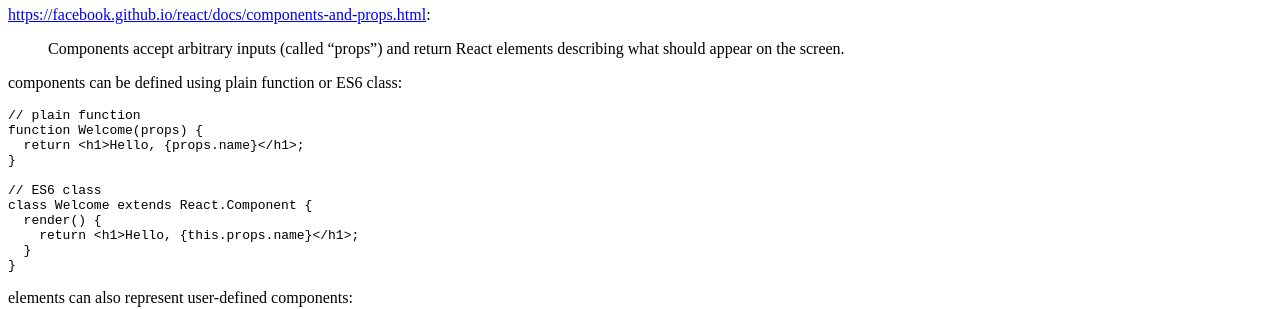
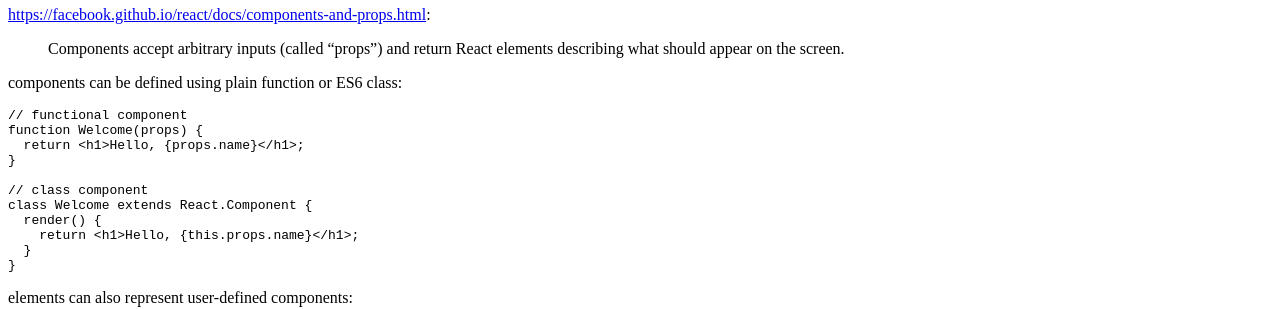
Before and after one commit to tap349/tap349.github.io, a Jekyll site: the page built from _posts/2017-05-29-react.md, in a window 1280 px wide. Shown: the part 342-651 px from the top of the page. Built offline with Jekyll 4.4.1, drawn with Linux system fonts in a browser that asks for light colours.

Commit message:
update 2017-05-29_10:35:17

````diff
--- a/_posts/2017-05-29-react.md
+++ b/_posts/2017-05-29-react.md
@@ -23,12 +23,12 @@ extracts from React's 'Quick Start'.
 components can be defined using plain function or ES6 class:
 
 ```javascript
-// plain function
+// functional component
 function Welcome(props) {
   return <h1>Hello, {props.name}</h1>;
 }
 
-// ES6 class
+// class component
 class Welcome extends React.Component {
   render() {
     return <h1>Hello, {this.props.name}</h1>;
````
